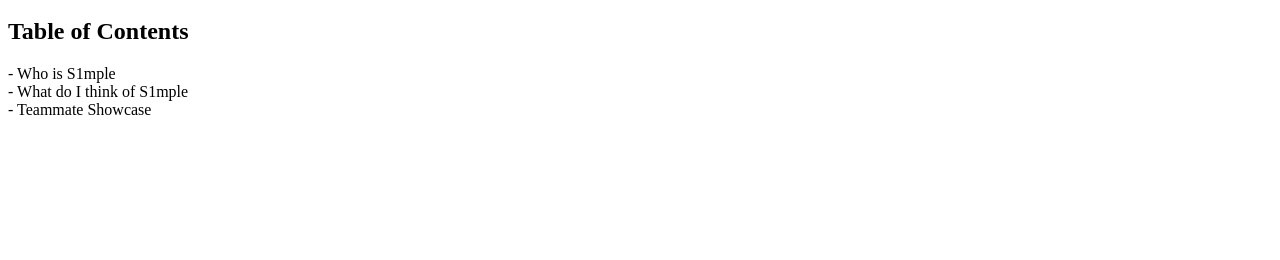
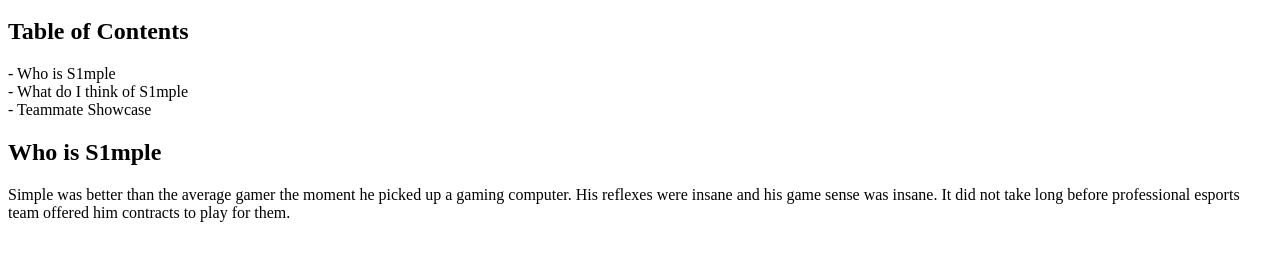
Before and after one commit to weichenliu0571/web, a plain HTML site: page index.html in a window 1280 px wide. Shown: the part 48-308 px from the top of the page. Drawn offline with Linux system fonts and the light colour scheme.

Commit message:
Update index.html

```diff
--- a/index.html
+++ b/index.html
@@ -18,3 +18,5 @@ HW03 - Thank you for coming to my TED talk
         - What do I think of S1mple <br>
         - Teammate Showcase
         <!--Creates the table of contents-->
+        <h2> Who is S1mple </h2>
+        Simple was better than the average gamer the moment he picked up a gaming computer. His reflexes were insane and his game sense was insane. It did not take long before professional esports team offered him contracts to play for them.
```
